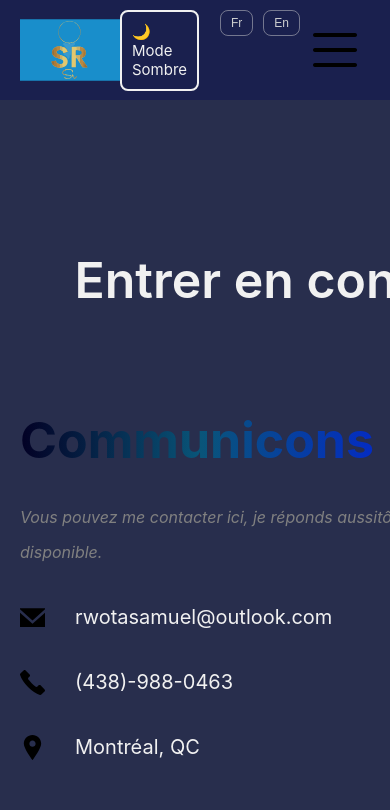
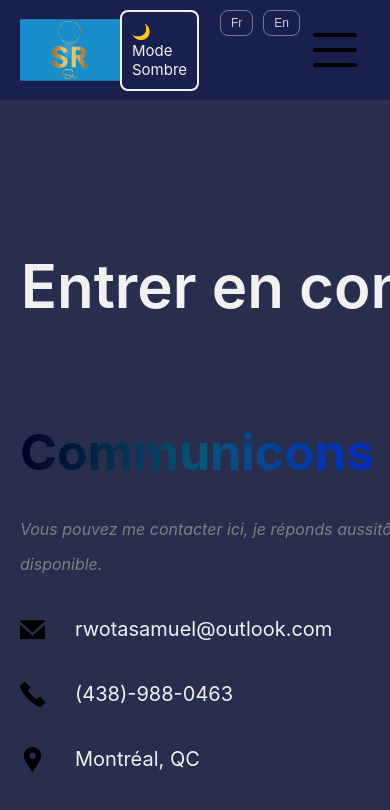
Before and after one commit to sammuelrwota/projet-react, a React (Vite) app: page /contact in a window 390 px wide. Shown: the top 810 px of the page. Built offline with nearby package versions, Linux system fonts and the light colour scheme.

Commit message:
Modifications scss

```diff
--- a/src/Composants/APropos/ProposDeMoi.scss
+++ b/src/Composants/APropos/ProposDeMoi.scss
@@ -218,7 +218,7 @@
     .AProposDeMoi-titre h1 {
         padding: 1px 1px !important;
         font-size: 45px !important;
-        font-weight: 1000 !important;
+        font-weight: 600 !important;
     }
     .sections-AProposDeMoi {
         flex-direction: column;
--- a/src/Composants/Animations/Animations.scss
+++ b/src/Composants/Animations/Animations.scss
@@ -5,7 +5,7 @@
     transform: translate(-45%, -50%);
     height: 40px;
     overflow: hidden;
-    font-weight: bold;
+    font-weight: 600;
 
     font-family: 'Lato', sans-serif;
     font-size: 40px;
@@ -85,6 +85,6 @@
         overflow: hidden;
         font-size: 30px;
 
-
+        font-size: 35px;
     }
   }
--- a/src/Composants/Contacter/Contact.scss
+++ b/src/Composants/Contacter/Contact.scss
@@ -10,7 +10,7 @@
         position: relative;
 
         h1 {
-            padding: 100px 30px;
+            padding: 100px 0px;
             font-size: 60px;
             font-weight: 600;
             text-align: center;
@@ -145,10 +145,10 @@
 
     .Contact-titre h1 {
 
-        font-size: 50px !important;
+        font-size: 60px !important;
         font-weight: 600;
+        padding: 100px -1px !important;
 
-        text-align: right !important;
     }
 
     .section-contacter {
--- a/src/Composants/Portfolio/MesTravaux.scss
+++ b/src/Composants/Portfolio/MesTravaux.scss
@@ -100,7 +100,7 @@ $font-size-medium: 22px;
 
   .mestravaux-titre h1 {
     padding: 0;
-    font-size: 50px !important;
+    font-size: 60px !important;
     font-weight: 600;
   }
 
```
